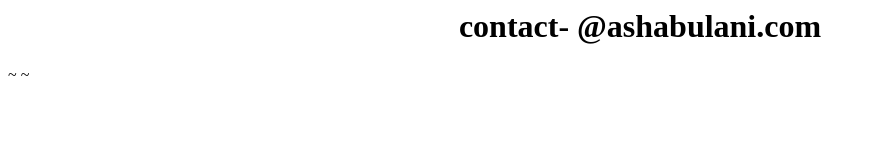
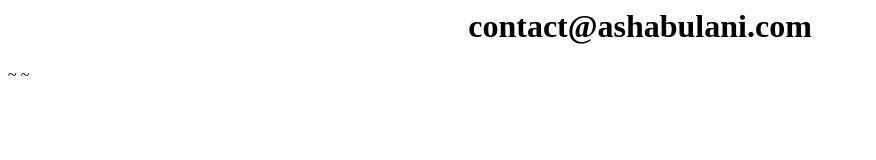
Before and after one commit to ashu1260/devops-task1, a plain HTML site: page contact.html in a window 1280 px wide. Shown: the whole page, without its empty margins (0-876 px from the left). Drawn offline with Linux system fonts and the light colour scheme.

Commit message:
contact asha

```diff
--- a/contact.html
+++ b/contact.html
@@ -4,7 +4,7 @@
 h1 {text-align: center;}
 </style>
 <body>
-<h1>contact- @ashabulani.com</h1>
+<h1>contact@ashabulani.com</h1>
 </body>
 </html>
 ~
```
